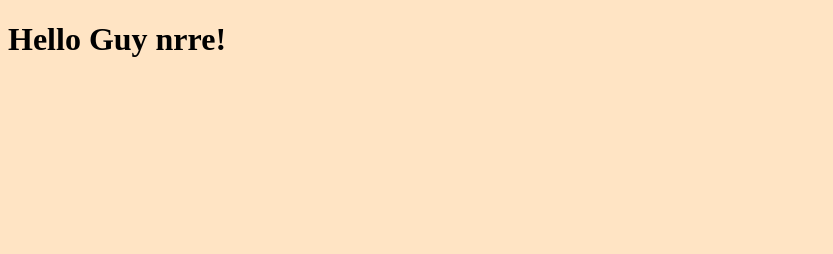
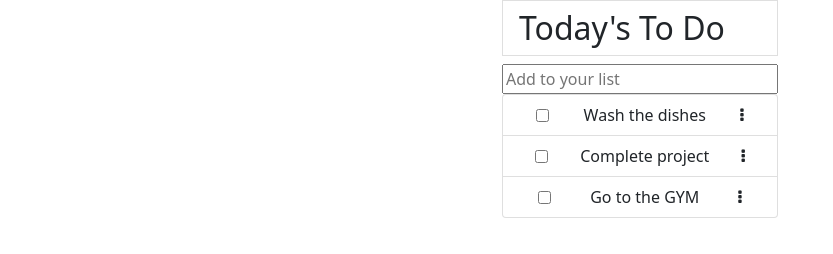
Before and after one commit to 41hulk/todolist, a website built with webpack: page src/index.html in a window 1280 px wide. Shown: the whole page, without its empty margins (0-833 px from the left). Built offline with nearby package versions, Linux system fonts and the light colour scheme.

Commit message:
add list structure

```diff
--- a/src/index.html
+++ b/src/index.html
@@ -4,11 +4,30 @@
 <head>
     <meta charset="UTF-8">
     <meta name="viewport" content="width=device-width, initial-scale=1.0">
+
+    <link href="https://cdn.jsdelivr.net/npm/bootstrap@5.0.2/dist/css/bootstrap.min.css" rel="stylesheet"
+        integrity="sha384-EVSTQN3/azprG1Anm3QDgpJLIm9Nao0Yz1ztcQTwFspd3yD65VohhpuuCOmLASjC" crossorigin="anonymous">
+        <script src="https://cdn.jsdelivr.net/npm/bootstrap@5.0.2/dist/js/bootstrap.bundle.min.js"
+            integrity="sha384-MrcW6ZMFYlzcLA8Nl+NtUVF0sA7MsXsP1UyJoMp4YLEuNSfAP+JcXn/tWtIaxVXM"
+            crossorigin="anonymous"></script>
+        <script src="https://cdn.jsdelivr.net/npm/@popperjs/core@2.9.2/dist/umd/popper.min.js"
+            integrity="sha384-IQsoLXl5PILFhosVNubq5LC7Qb9DXgDA9i+tQ8Zj3iwWAwPtgFTxbJ8NT4GN1R8p"
+            crossorigin="anonymous"></script>
+        <script src="https://cdn.jsdelivr.net/npm/bootstrap@5.0.2/dist/js/bootstrap.min.js"
+            integrity="sha384-cVKIPhGWiC2Al4u+LWgxfKTRIcfu0JTxR+EQDz/bgldoEyl4H0zUF0QKbrJ0EcQF"
+            crossorigin="anonymous"></script>
+        <link rel="stylesheet" href="https://cdnjs.cloudflare.com/ajax/libs/font-awesome/4.7.0/css/font-awesome.min.css" />
     <title>Todo-list</title>
 </head>
 
 <body>
-    <h1>Hello Guy nrre!</h1>
+    <div class="container-fluid t-container">
+        <h2 class="list-group-item">Today's To Do</h2>
+        <input type="text" class="input-group  todo-input" placeholder="Add to your list" />
+        <ul class="list-group list-group item">
+
+        </ul>
+    </div>
     <script src="./index.js"></script>
 </body>
 
--- a/src/index.js
+++ b/src/index.js
@@ -1 +1,29 @@
 import './style.css';
+
+const tList = document.querySelector('.item');
+const todo = [
+  {
+    description: 'Wash the dishes',
+    completed: false,
+    index: 1,
+  },
+  {
+    description: 'Complete project',
+    completed: false,
+    index: 2,
+  },
+  {
+    description: 'Go to the GYM',
+    completed: false,
+    index: 3,
+  },
+];
+
+const renderList = () => {
+  for (let i = 0; i < todo.length; i += 1) {
+    tList.innerHTML += `<li class="list-group-item"><input type="checkbox"><p>${todo[i].description}</p><i class="fa fa-ellipsis-v" aria-hidden="true"></i></li>`;
+  }
+  return tList;
+};
+
+renderList();
--- a/src/style.css
+++ b/src/style.css
@@ -1,3 +1,23 @@
 body {
-  background-color: bisque;
+  margin: 0;
+  padding: 0;
 }
+
+.t-container {
+  width: 300px;
+}
+
+.item li {
+  display: flex;
+  align-items: center;
+  justify-content: space-around;
+  text-align: center;
+}
+
+.item li p {
+  margin-bottom: 0;
+}
+
+.todo-input {
+  width: 100%;
+}
```
